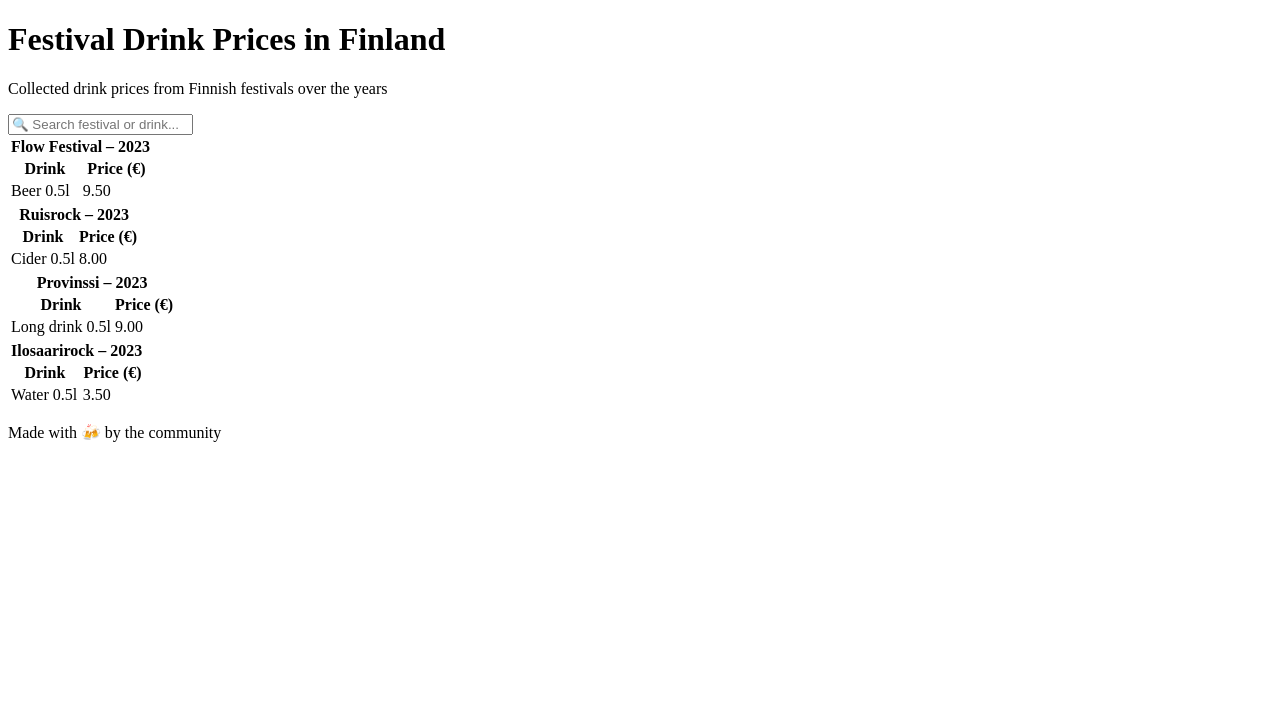
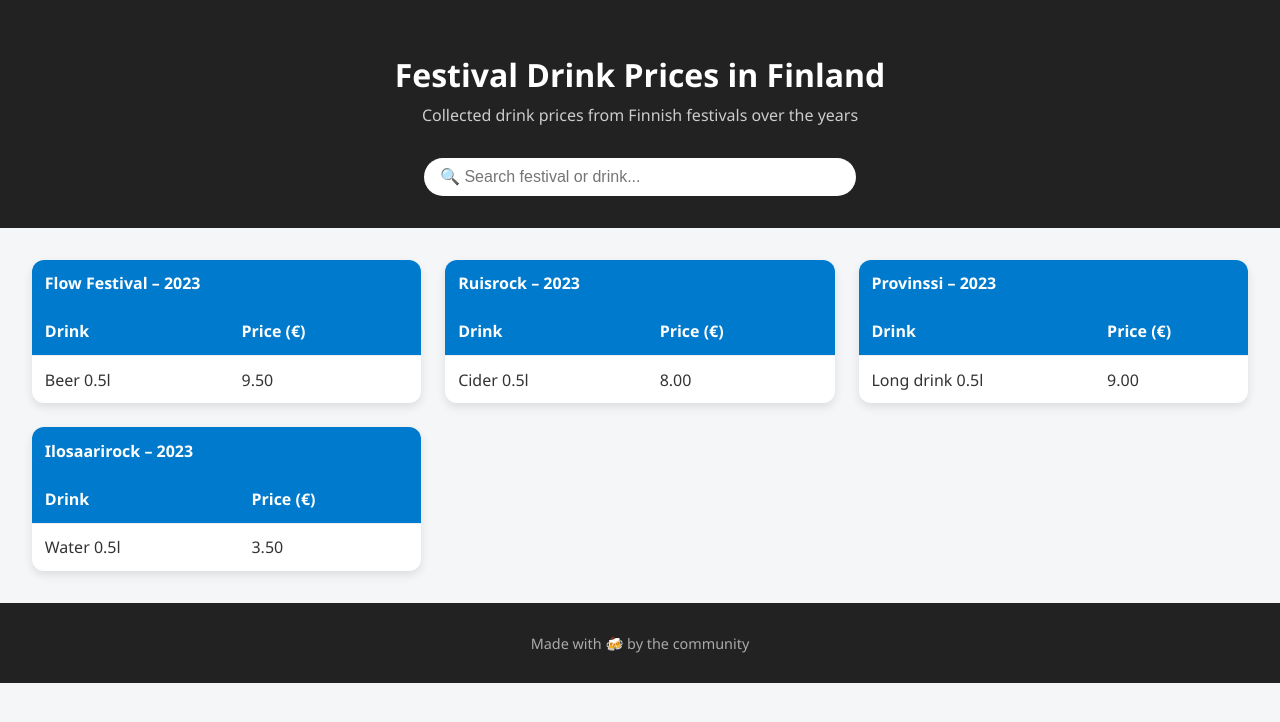
Before and after one commit to sampo-r/festarikaljat, a plain HTML site: page index.html in a window 1280 px wide. Drawn offline with Linux system fonts and the light colour scheme.

Commit message:
update style

```diff
--- a/style.css
+++ b/style.css
@@ -1,30 +1,85 @@
-async function loadData() {
-  const response = await fetch("data.json");
-  const data = await response.json();
+/* General layout */
+body {
+  font-family: 'Segoe UI', Roboto, sans-serif;
+  margin: 0;
+  padding: 0;
+  background: #f4f6f8;
+  color: #333;
+}
 
-  const container = document.getElementById("tablesContainer");
-  container.innerHTML = "";
+header {
+  text-align: center;
+  padding: 2rem 1rem;
+  background: #222;
+  color: #fff;
+}
 
-  // Group data by festival
-  const festivals = [...new Set(data.map(d => d.festival))];
+header h1 {
+  margin-bottom: 0.5rem;
+}
 
-  festivals.forEach(festival => {
-    // Group by year
-    const festivalData = data.filter(d => d.festival === festival);
-    const years = [...new Set(festivalData.map(d => d.year))].sort();
+header p {
+  margin-top: 0;
+  color: #ccc;
+}
 
-    years.forEach(year => {
-      const yearData = festivalData.filter(d => d.year === year);
+#search {
+  margin-top: 1rem;
+  padding: 0.6rem 1rem;
+  border-radius: 25px;
+  border: none;
+  width: 60%;
+  max-width: 400px;
+  font-size: 1rem;
+}
 
-      // Build table HTML
-      const table = document.createElement("table");
-      table.innerHTML = `
-        <thead>
-          <tr><th colspan="2">${festival} – ${year}</th></tr>
-          <tr>
-            <th>Drink</th>
-            <th>Price (€)</th>
-          </tr>
-        </thead>
-        <tbody>
-          ${yearData.map
+/* Tables container */
+main {
+  display: grid;
+  grid-template-columns: repeat(auto-fit, minmax(320px, 1fr));
+  gap: 1.5rem;
+  padding: 2rem;
+}
+
+/* Festival cards */
+table {
+  width: 100%;
+  border-collapse: collapse;
+  background: #fff;
+  border-radius: 12px;
+  overflow: hidden;
+  box-shadow: 0 4px 10px rgba(0,0,0,0.1);
+}
+
+thead {
+  background: #007acc;
+  color: #fff;
+}
+
+thead th {
+  padding: 0.8rem;
+  text-align: left;
+}
+
+tbody td {
+  padding: 0.8rem;
+  border-top: 1px solid #eee;
+}
+
+tbody tr:nth-child(even) {
+  background: #f9f9f9;
+}
+
+tbody tr:hover {
+  background: #eef6ff;
+  transition: 0.2s;
+}
+
+/* Footer */
+footer {
+  text-align: center;
+  padding: 1rem;
+  background: #222;
+  color: #aaa;
+  font-size: 0.9rem;
+}
```
